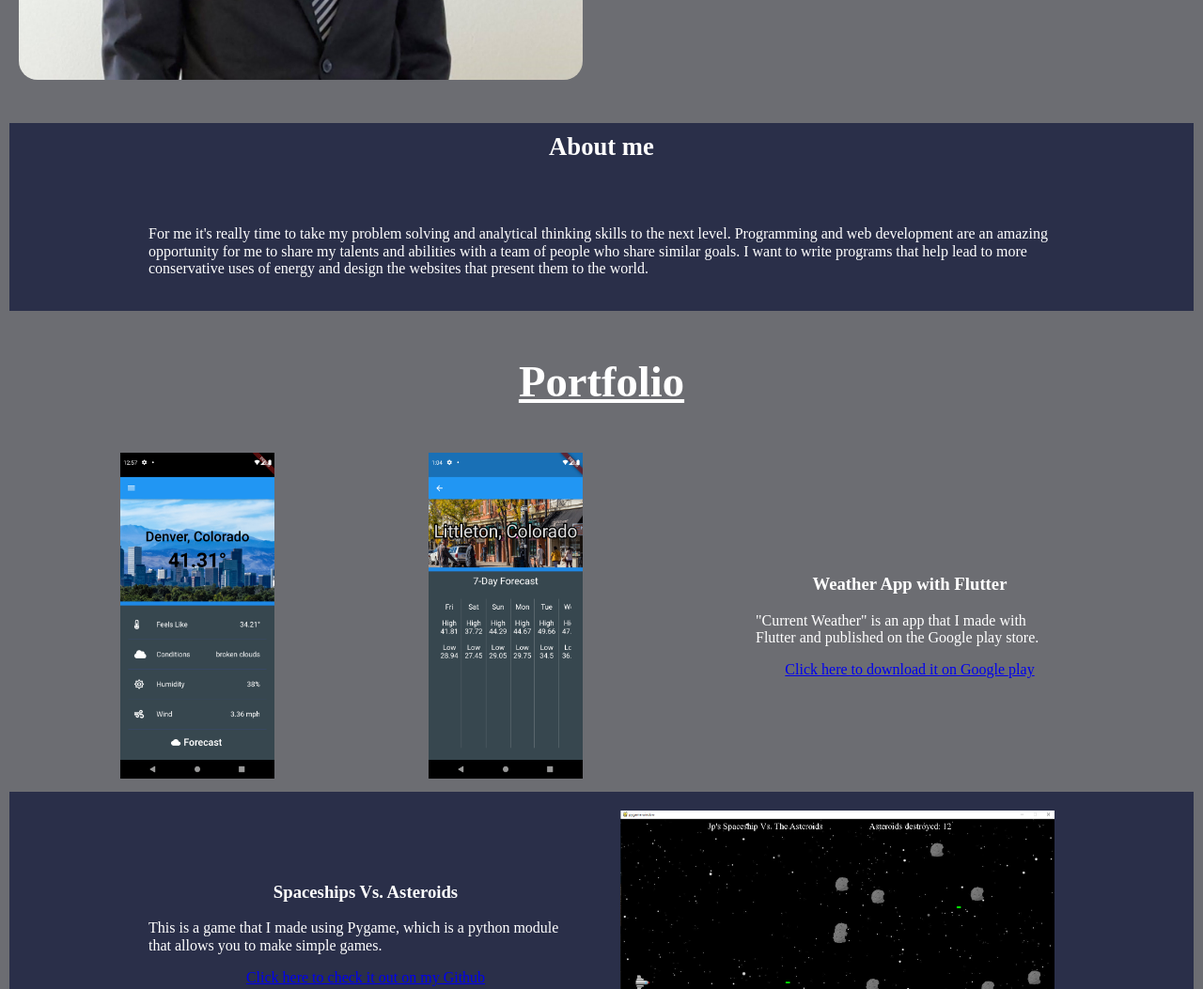
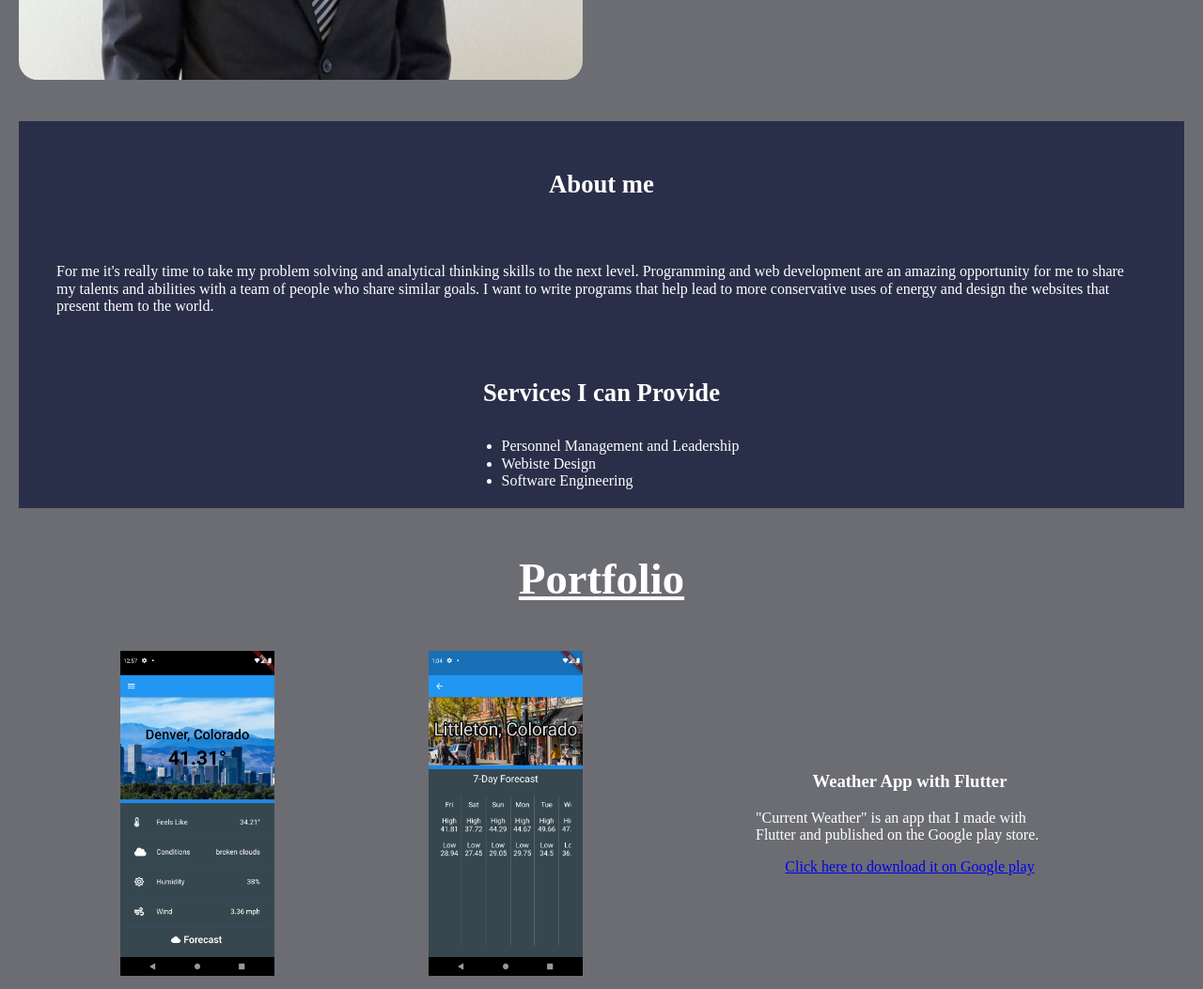
Before and after one commit to JPDenver/Portfolio-Website, a plain HTML site: page index.html in a window 1280 px wide. Shown: the part 660-1713 px from the top of the page at 94% size. Drawn offline with nearby package versions, Linux system fonts and the light colour scheme.

Commit message:
Third submission attempt

```diff
--- a/index.html
+++ b/index.html
@@ -58,7 +58,18 @@
 				and design the websites that present them to the world.
 				</p>
 			</div>
+
+
+
 		</div>
+		<div>
+			<h2>Services I can Provide</h2>
+			<ul class="services">
+				<li>Personnel Management and Leadership</li>
+				<li>Webiste Design</li>
+				<li>Software Engineering</li>
+			  </ul>
+			</div>
 	</section>
 
 	<section id="portfolio">
--- a/style.css
+++ b/style.css
@@ -3,9 +3,11 @@ body{
     background-color: #6c6d72;
 }
 
+
 section.alt-background{
-    margin: 10px;
+    margin: 20px;
     background-color: #2a2f49;
+    padding: 20px;
 }
 
 
@@ -181,3 +183,14 @@ img.enhanced-image{
       text-align: center;
 
   }
+
+  ul{
+      color: #fff;
+      display: table;
+      margin: 0 auto;
+
+  }
+
+  .services{
+      margin: auto;
+  }
```
